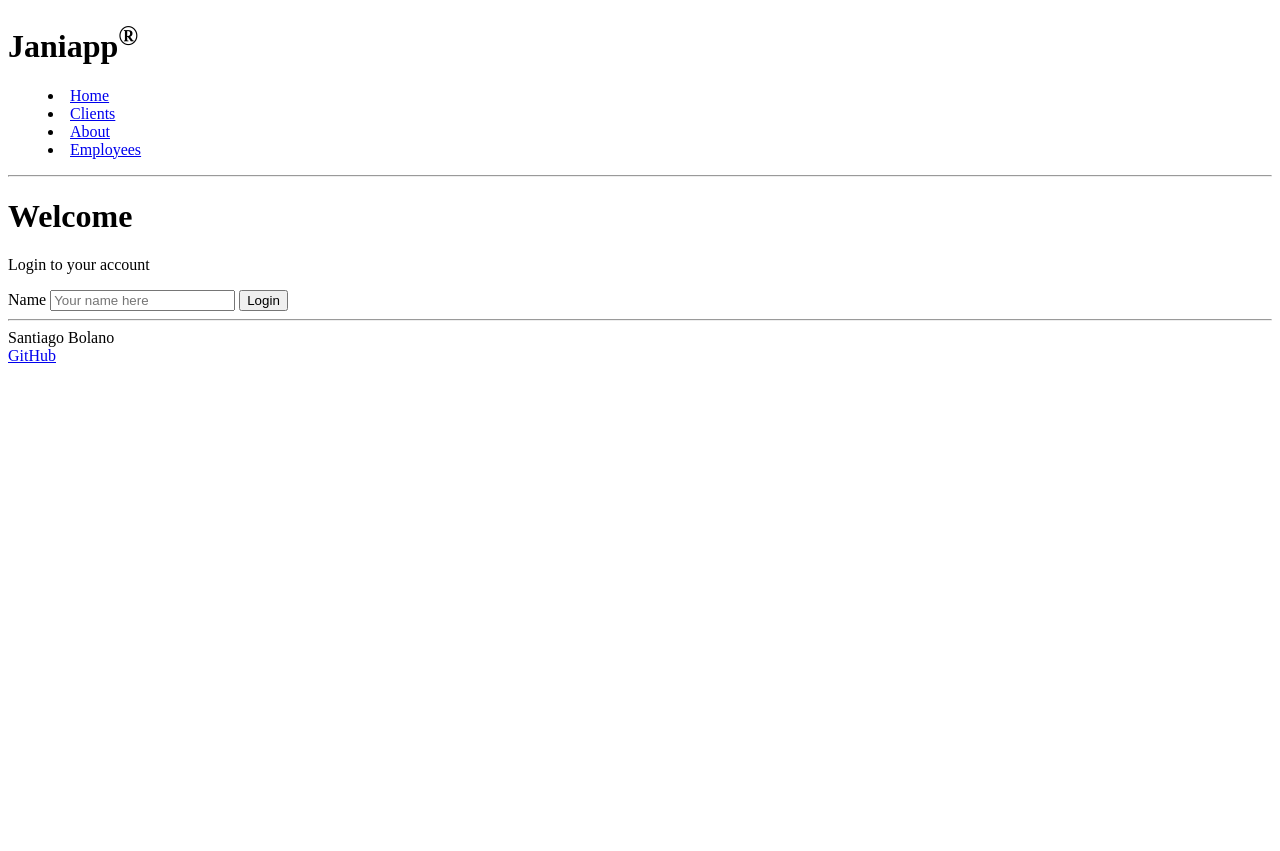
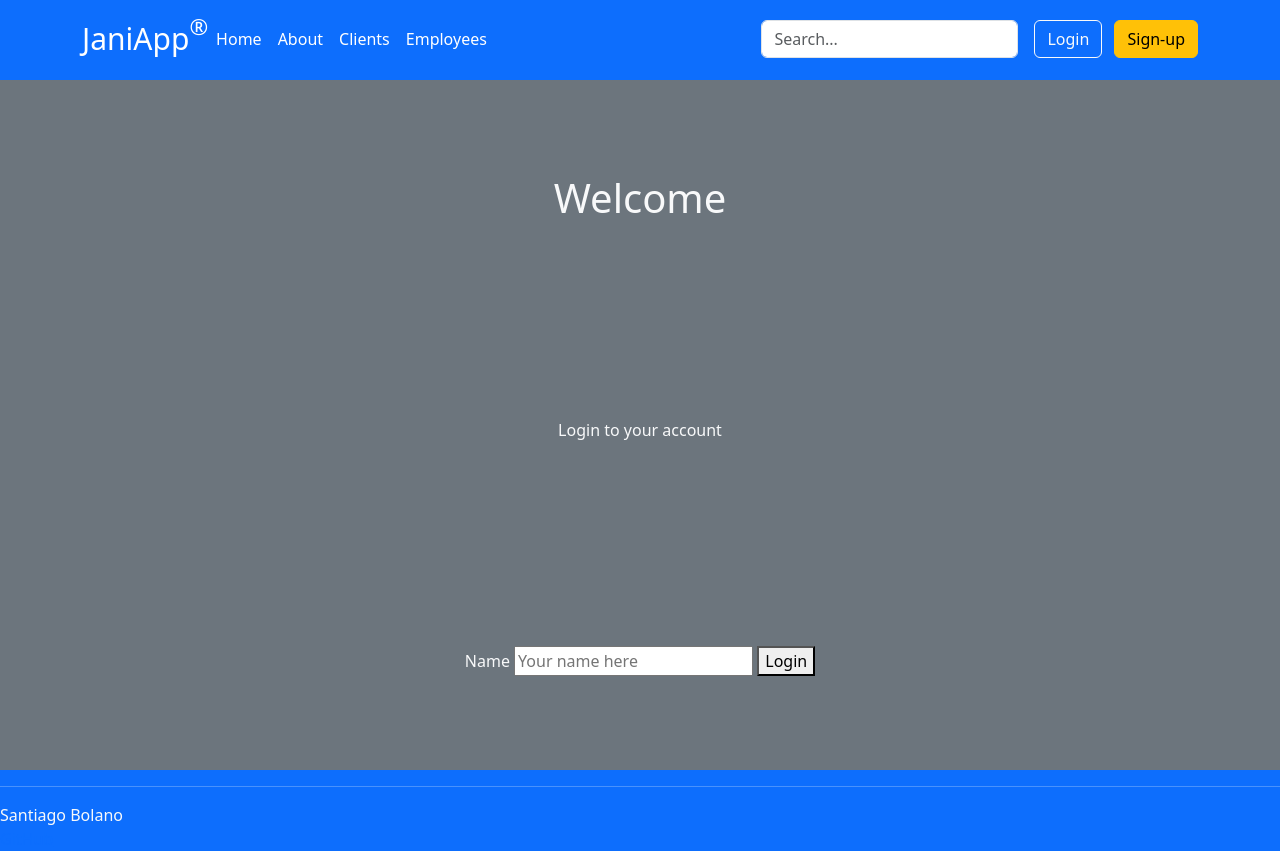
Before and after one commit to santiago28b/startup, a plain HTML site: page index.html in a window 1280 px wide. Before the commit the page ends 800 px from the top, so only its background shows below. Drawn offline with nearby package versions, Linux system fonts and the light colour scheme.

Commit message:
index file has been modified to add boostrap

```diff
--- /dev/null
+++ b/index.css
@@ -0,0 +1,34 @@
+body {
+    display: flex;
+    flex-direction: column;
+    min-width: 375px;
+  }
+  header {
+    flex: 0 80px;
+  }
+
+  main {
+    flex: 1 calc(100vh - 110px);
+    display: flex;
+    flex-direction: column;
+    align-items: center;
+    justify-content: space-around;
+  }
+
+
+  menu {
+    flex: 1;
+    display: flex;
+    /*  overwrite Bootstrap so the menu does not wrap */
+    flex-direction: row !important;
+    list-style: none;
+  }
+
+  .navbar-brand {
+    padding-left: 0.3em;
+    border-bottom: solid rgb(182, 182, 182) thin;
+  }
+
+  menu .nav-item {
+    padding: 0 0.3em;
+  }
--- a/index.html
+++ b/index.html
@@ -6,28 +6,38 @@
     <meta name="viewport" content="width=device-width, initial-scale=1.0" />
     <title>JaniApp HTML</title>
     <link rel="icon" href="favicon.ico" />
+    <link rel="stylesheet" href="index.css">
+    <link href="https://cdn.jsdelivr.net/npm/bootstrap@5.3.2/dist/css/bootstrap.min.css" rel="stylesheet" integrity="sha384-T3c6CoIi6uLrA9TneNEoa7RxnatzjcDSCmG1MXxSR1GAsXEV/Dwwykc2MPK8M2HN" crossorigin="anonymous">
+
   </head>
-  <body>
-    <!-- Use header, main, and footer elements to give semantic structure -->
-    <header>
-      <h1>Janiapp<sup>&reg;</sup></h1>
+  <body class="bg-primary text-light">
+    <script src="https://cdn.jsdelivr.net/npm/bootstrap@5.3.2/dist/js/bootstrap.bundle.min.js" integrity="sha384-C6RzsynM9kWDrMNeT87bh95OGNyZPhcTNXj1NW7RuBCsyN/o0jlpcV8Qyq46cDfL" crossorigin="anonymous"></script>
 
-      <!-- Navigation elements -->
-      <nav>
-        <!-- Menu is a semantic alternative to <ul> that represents an interaction -->
-        <menu>
-          <li><a href="index.html">Home</a></li>
-          <li><a href="clients.html">Clients</a></li>
-          <li><a href="about.html">About</a></li>
-          <li><a href="Employees.html">Employees</a></li>
-        </menu>
-      </nav>
+    <header class="p-3 bg-primary text-white">
+      <div class="container">
+        <div class="d-flex flex-wrap align-items-center justify-content-center justify-content-lg-start">
+          <a href="/" class="d-flex align-items-center mb-2 mb-lg-0 text-white text-decoration-none" style="font-size: 30px;">
+              JaniApp <sup>&reg;</sup> </a>
 
-      <!-- Since we don't have the ability to style we use old style HTML to give some visual formatting -->
-      <hr />
+          <ul class="nav col-12 col-lg-auto me-lg-auto mb-2 justify-content-center mb-md-0">
+            <li><a href="index.html" class="nav-link px-2 text-white">Home</a></li>
+            <li><a href="about.html" class="nav-link px-2 text-white">About</a></li>
+            <li><a href="clients.html" class="nav-link px-2 text-white">Clients</a></li>
+            <li><a href="employees.html" class="nav-link px-2 text-white">Employees</a></li>
+          </ul>
+
+          <form class="col-12 col-lg-auto mb-3 mb-lg-0 me-lg-3">
+            <input type="search" class="form-control form-control-dark" placeholder="Search..." aria-label="Search">
+          </form>
+
+          <div class="text-end">
+            <button type="button" class="btn btn-outline-light me-2">Login</button>
+            <button type="button" class="btn btn-warning">Sign-up</button>
+          </div>
+        </div>
+      </div>
     </header>
-
-    <main>
+    <main class="container-fluid bg-secondary text-center">
       <h1>Welcome</h1>
       <p>Login to your account</p>
       <form method="get" action="clients.html">
```
Also changed, not shown: 1 other file.
